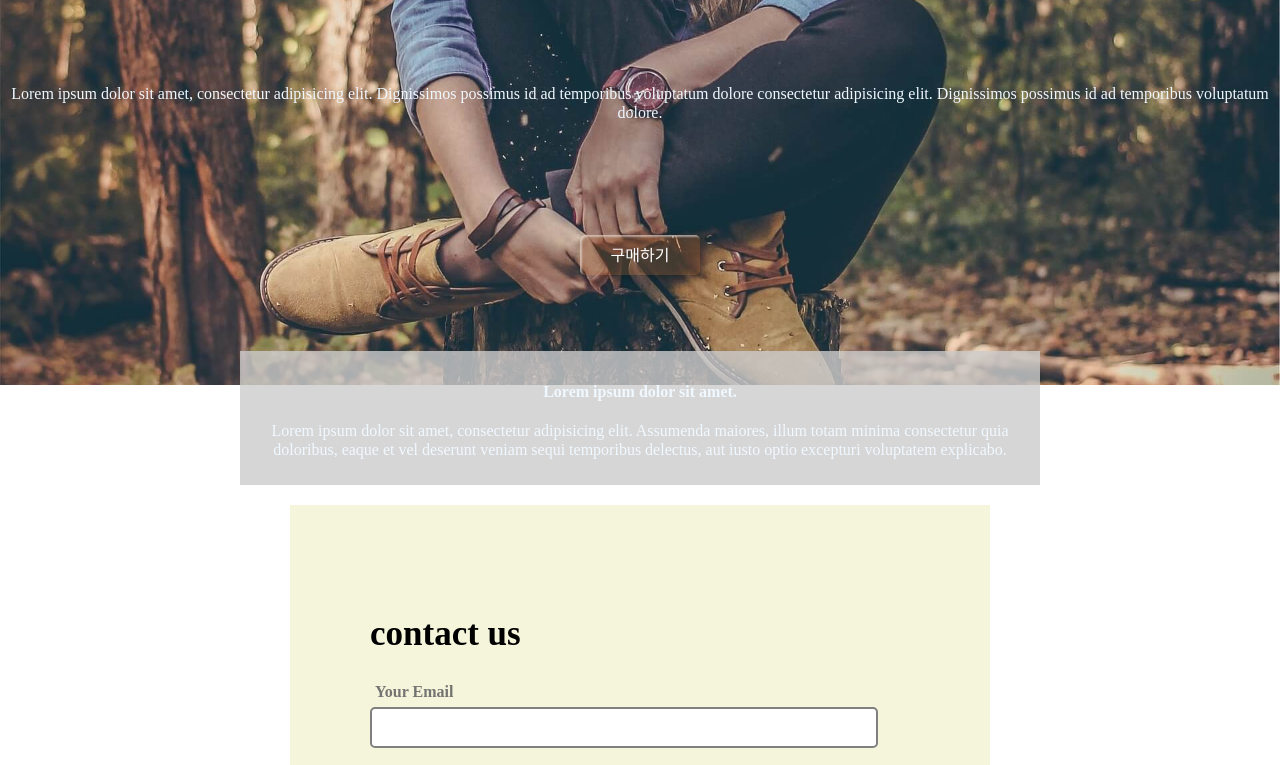
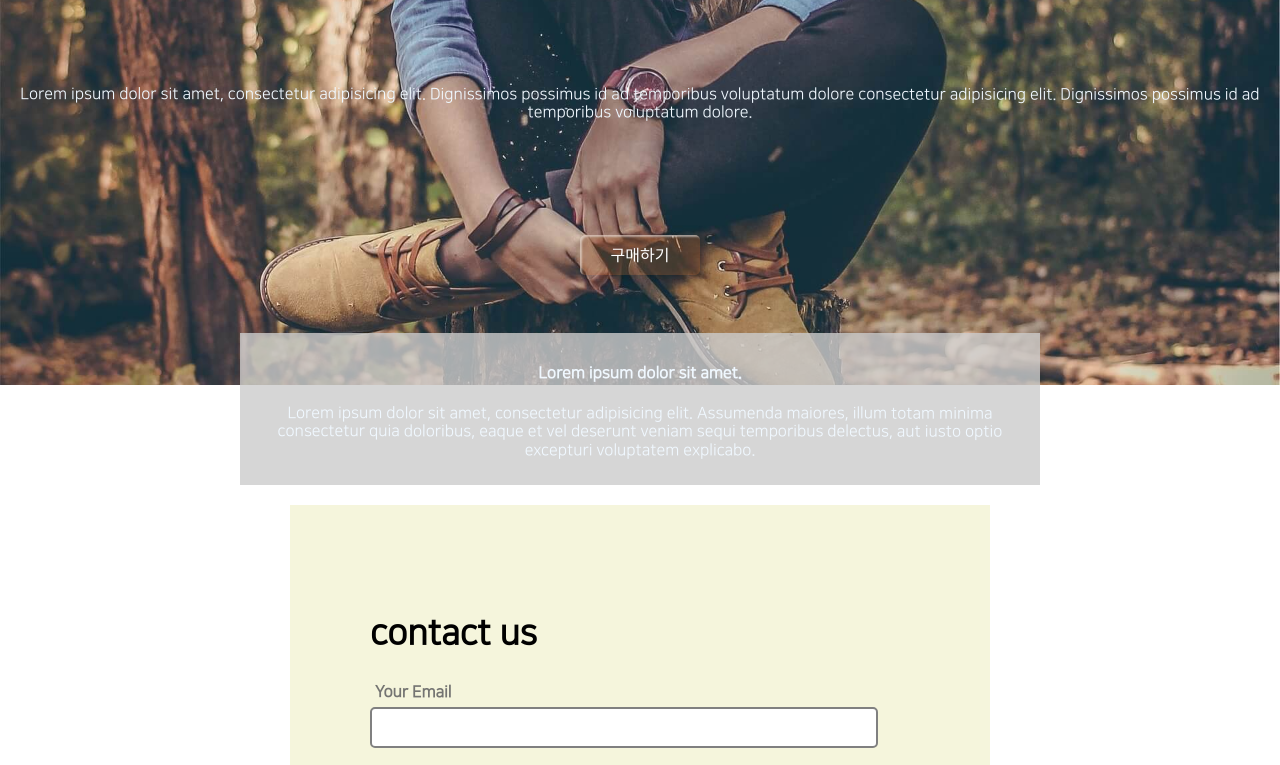
Before and after one commit to Parkseolmin/HTML-CSS_Project, a plain HTML site: page layout2.html in a window 1280 px wide. Shown: the part 115-880 px from the top of the page. Drawn offline with Linux system fonts and the light colour scheme.

Commit message:
23/01/06

```diff
--- a/css/main2.css
+++ b/css/main2.css
@@ -1,9 +1,26 @@
+@font-face {
+    font-family: '이쁜폰트';
+    src: url(../font/NanumSquareR.woff);
+}
+
 html {
     line-height: 1.15;
 }
 
 body {
     margin: 0px;
+    font-family: '이쁜폰트';
+    /*    font-family: 'Roboto Condensed', sans-serif;*/
+}
+
+/*안티앨리어싱 작업*/
+p,
+h4,
+h3,
+h2,
+h1,
+span {
+    transform: rotate(0.03deg);
 }
 
 div {
```
Also changed, not shown: layout2.html (+9 -3 lines), font/NanumSquareR.ttf (added), font/NanumSquareR.woff (added), middle_modue.txt (added), 1 other file.
